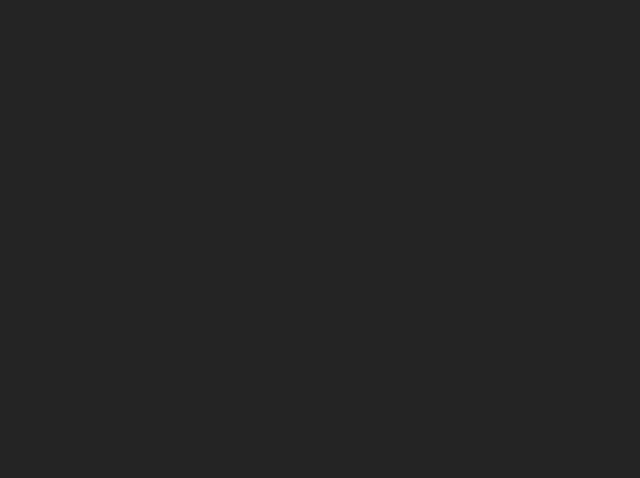
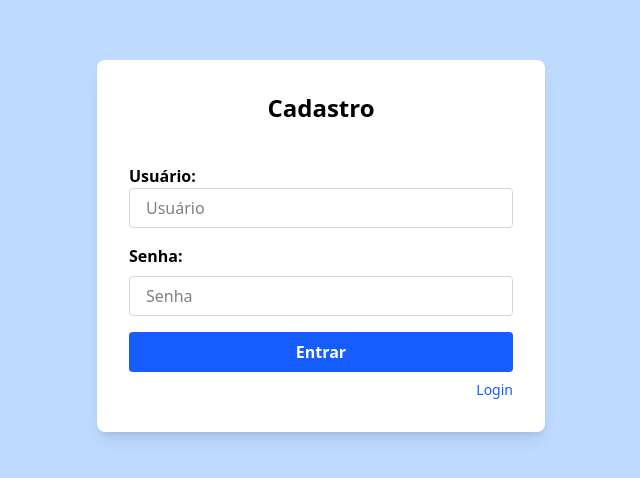
Before and after one commit to Kauan231/ERP-Frontend, a React (Vite) app in the folder ERP-Frontend/: page /register in a window 1280 px wide. Before the commit this address had no page. Shown: the part 154-632 px from the top of the page, without its empty margins (319-959 px from the left). Built offline with nearby package versions, Linux system fonts and the light colour scheme.

Commit message:
Add register page

```diff
--- a/ERP-Frontend/src/App.jsx
+++ b/ERP-Frontend/src/App.jsx
@@ -4,6 +4,7 @@ import { BusinessProvider } from "./context/BusinessContext.jsx";
 import ProtectedRoute from "./components/ProtectedRoute";
 
 import Login from "./pages/Login";
+import Register from "./pages/Register";
 import Sidepanel from './components/sidepanel/Sidepanel.jsx';
 import Business from './pages/Business.jsx';
 import Inventory from "./pages/Inventory.jsx";
@@ -15,6 +16,7 @@ export default function App() {
       <AuthProvider>
         <Routes>
           <Route path="/login" element={<Login />} />
+          <Route path="/register" element={<Register />} />
           <Route path="/" element={
             <ProtectedRoute>
               <div className="flex h-screen w-screen">
--- a/ERP-Frontend/src/pages/Business.jsx
+++ b/ERP-Frontend/src/pages/Business.jsx
@@ -53,9 +53,6 @@ function Business() {
 
     if (!res.ok) {
       console.error("Erro ao buscar dados:", res.status);
-      if (res.status === 404) {
-        setUser(null);
-      }
       return;
     }
 
--- a/ERP-Frontend/src/pages/Inventory.jsx
+++ b/ERP-Frontend/src/pages/Inventory.jsx
@@ -361,6 +361,7 @@ function Inventory() {
       name: inventoryName,
       businessId: businessId
     }
+
     const res = await fetch("https://localhost:7011/Inventory", {
       method: "POST",
       body: JSON.stringify(body),
--- a/ERP-Frontend/src/pages/Login.jsx
+++ b/ERP-Frontend/src/pages/Login.jsx
@@ -32,24 +32,43 @@ const Login = () => {
   <div className="bg-blue-200 h-screen w-screen flex items-center justify-center text-black">
     <div className="w-full max-w-md flex flex-col gap-4 p-8 bg-white rounded-lg shadow-lg">
       <h2 className="text-2xl font-bold mb-6 text-center">Login</h2>
-
+      <div>
+        <label
+          className="font-bold"
+        > Usuário: </label>
         <Input
           value={username}
           onChange={(e) => setUsername(e.target.value)}
           placeholder="Usuário"
         />
+      </div>
 
+      <div>
+        <label
+          className="font-bold"
+        > Senha: </label>
         <Input
           type="password"
           value={password}
           onChange={(e) => setPassword(e.target.value)}
           placeholder="Senha"
         />
+      </div>
 
+      <div className="w-full flex flex-col items-end space-y-2">
         <Button
+          onClick={login}
           title={"Entrar"}
-        onClick={login}
         />
+        <a
+          href="/register"
+          className="text-sm text-blue-600 hover:underline"
+        >
+          Cadastrar
+        </a>
+      </div>
+
+
     </div>
   </div>
 );
--- a/ERP-Frontend/src/pages/Products.jsx
+++ b/ERP-Frontend/src/pages/Products.jsx
@@ -85,7 +85,7 @@ function Products() {
         });
 
         if (!res.ok) {
-            console.error("Erro na transferência:", res.status);
+            console.error("Erro ao adicionar item:", res.status);
         }
 
         setAddProductWindowOpen(false);
@@ -158,7 +158,7 @@ function Products() {
                             </div>
                         </div>
 
-                        <div className="flex flex-wrap gap-4 justify-between overflow-y-auto max-h-[80vh]">
+                        <div className="flex flex-wrap gap-4 justify-start overflow-y-auto max-h-[80vh]">
                             {products.map((product, index) => (
                                 <ItemDisplay
                                     content={product}
--- /dev/null
+++ b/ERP-Frontend/src/pages/Register.jsx
@@ -0,0 +1,97 @@
+import { useState } from "react";
+import Input from "../components/inputs/Input";
+import Button from "../components/inputs/Button";
+
+const Register = () => {
+  const [username, setUsername] = useState("");
+  const [password, setPassword] = useState("");
+  const [errors, setErrors] = useState([]);
+
+  const errorsDict = {
+    "DuplicateUserName": "Nome de usuário já existe",
+    "PasswordTooShort": "A senha precisa ter mais do que 8 dígitos",
+    "PasswordRequiresNonAlphanumeric": "A senha precisa ter caracteres especiais",
+    "PasswordRequiresLower": "Insira pelo menos um caracter minúsculo",
+    "PasswordRequiresUpper": "Insira pelo menos um caracter maiúsculo",
+    "PasswordRequiresDigit": "Insira pelo menos um número"
+  }
+
+  const register = async () => {
+    const res = await fetch("https://localhost:7011/User/Register", {
+      method: "POST",
+      headers: { "Content-Type": "application/json" },
+      body: JSON.stringify({ username, password, rePassword: password }),
+      credentials: "include"
+    });
+
+    const response = await res.text();
+
+    if (res.ok) {
+      window.location.href = "/login";
+    } else {
+      console.error("Erro ao registrar:", response);
+
+      let splittedErrors = response.split(",");
+      splittedErrors[0] = splittedErrors[0].split(":")[1].trim();
+      let responseErrors = splittedErrors.map((error) => {
+        return errorsDict[error];
+      });
+      console.log("responseErrors", response.split(","))
+      setErrors(responseErrors);
+    }
+  };
+
+  return (
+  <div className="bg-blue-200 h-screen w-screen flex items-center justify-center text-black">
+    <div className="w-full max-w-md flex flex-col gap-4 p-8 bg-white rounded-lg shadow-lg">
+      <h2 className="text-2xl font-bold mb-6 text-center">Cadastro</h2>
+      <div>
+        <label
+          className="font-bold"
+        > Usuário: </label>
+        <Input
+          value={username}
+          onChange={(e) => setUsername(e.target.value)}
+          placeholder="Usuário"
+        />
+      </div>
+
+      <div className="flex flex-col space-y-2">
+        <label className="font-bold">Senha:</label>
+
+        <Input
+          type="password"
+          value={password}
+          onChange={(e) => setPassword(e.target.value)}
+          placeholder="Senha"
+        />
+
+        {errors[0] && (
+          <span className="text-red-500 text-sm mt-1">
+
+          *{errors[0]}
+          </span>
+        )}
+      </div>
+
+      <div className="w-full flex flex-col items-end space-y-2">
+        <Button
+          onClick={register}
+          title={"Entrar"}
+        />
+        <a
+          href="/login"
+          className="text-sm text-blue-600 hover:underline"
+        >
+          Login
+        </a>
+      </div>
+
+
+    </div>
+  </div>
+);
+
+};
+
+export default Register;
```
Lines whose indentation alone changed are shown as unchanged.
